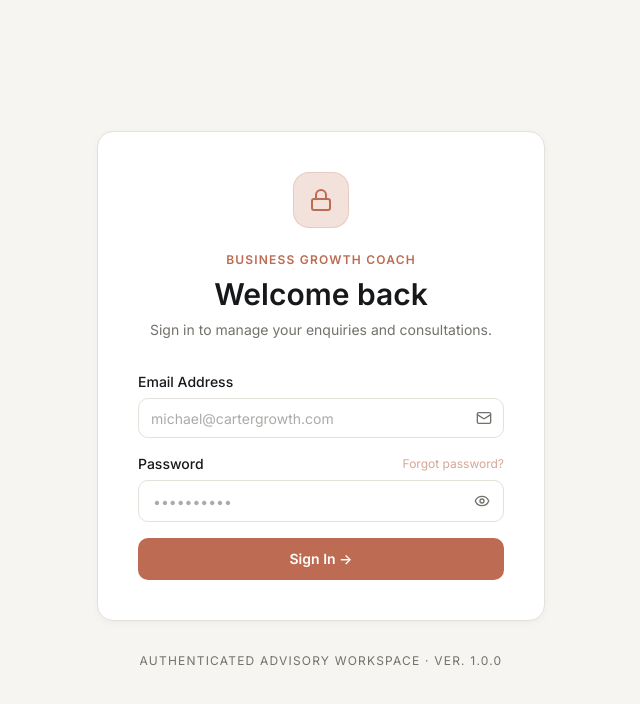
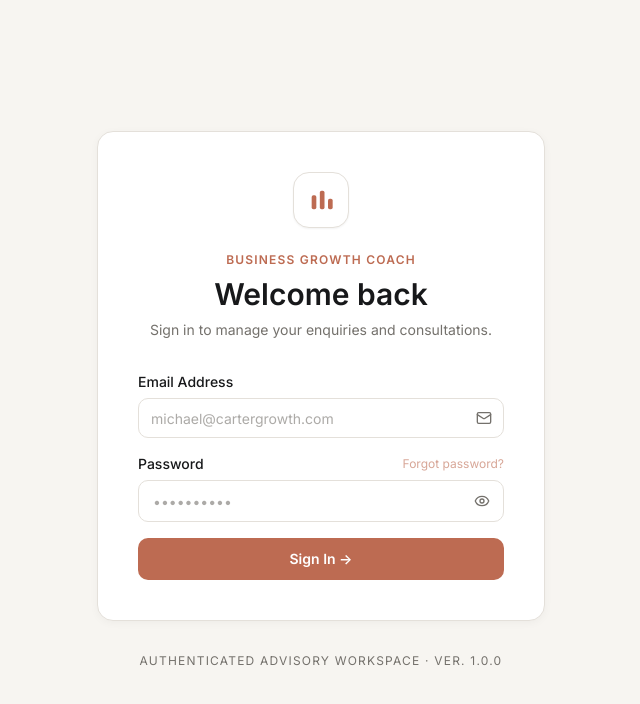
Before and after one commit to nipuna-dilshan/lead-followup-management-system, a React (Vite) app: page /login in a window 1280 px wide. Shown: the top 704 px of the page, without its empty margins (319-959 px from the left). Built offline with nearby package versions, Linux system fonts and the light colour scheme; no server answers.

Commit message:
update favicon background and replace login icon with brand logo SVG

```diff
--- a/src/pages/Login.jsx
+++ b/src/pages/Login.jsx
@@ -1,6 +1,5 @@
 import { useState } from 'react';
 import { useNavigate } from 'react-router-dom';
-import { Lock } from 'lucide-react';
 import LoginForm from '../features/auth/components/LoginForm';
 import { useAuth } from '../features/auth/hooks/useAuth';
 import { isSupabaseConfigured } from '../config/env';
@@ -38,10 +37,18 @@ export default function Login() {
   return (
     <div className="min-h-screen bg-background flex flex-col items-center justify-center p-6">
       <div className="bg-surface rounded-card border border-border shadow-card w-full max-w-md p-8 sm:p-10">
-        {/* Icon */}
+        {/* Brand Logo */}
         <div className="flex justify-center mb-6">
-          <div className="h-14 w-14 bg-accent-light border border-accent/20 rounded-card flex items-center justify-center">
-            <Lock className="h-6 w-6 text-accent" />
+          <div className="h-14 w-14 rounded-2xl bg-white border border-border shadow-sm flex items-center justify-center">
+            <svg
+              className="w-7 h-7 text-[#BD6B52]"
+              viewBox="0 0 24 24"
+              fill="currentColor"
+            >
+              <rect x="4" y="8" width="4" height="12" rx="1.5" />
+              <rect x="11" y="4" width="4" height="16" rx="1.5" />
+              <rect x="18" y="11" width="4" height="9" rx="1.5" />
+            </svg>
           </div>
         </div>
 
```
Also changed, not shown: public/favicon.svg.
